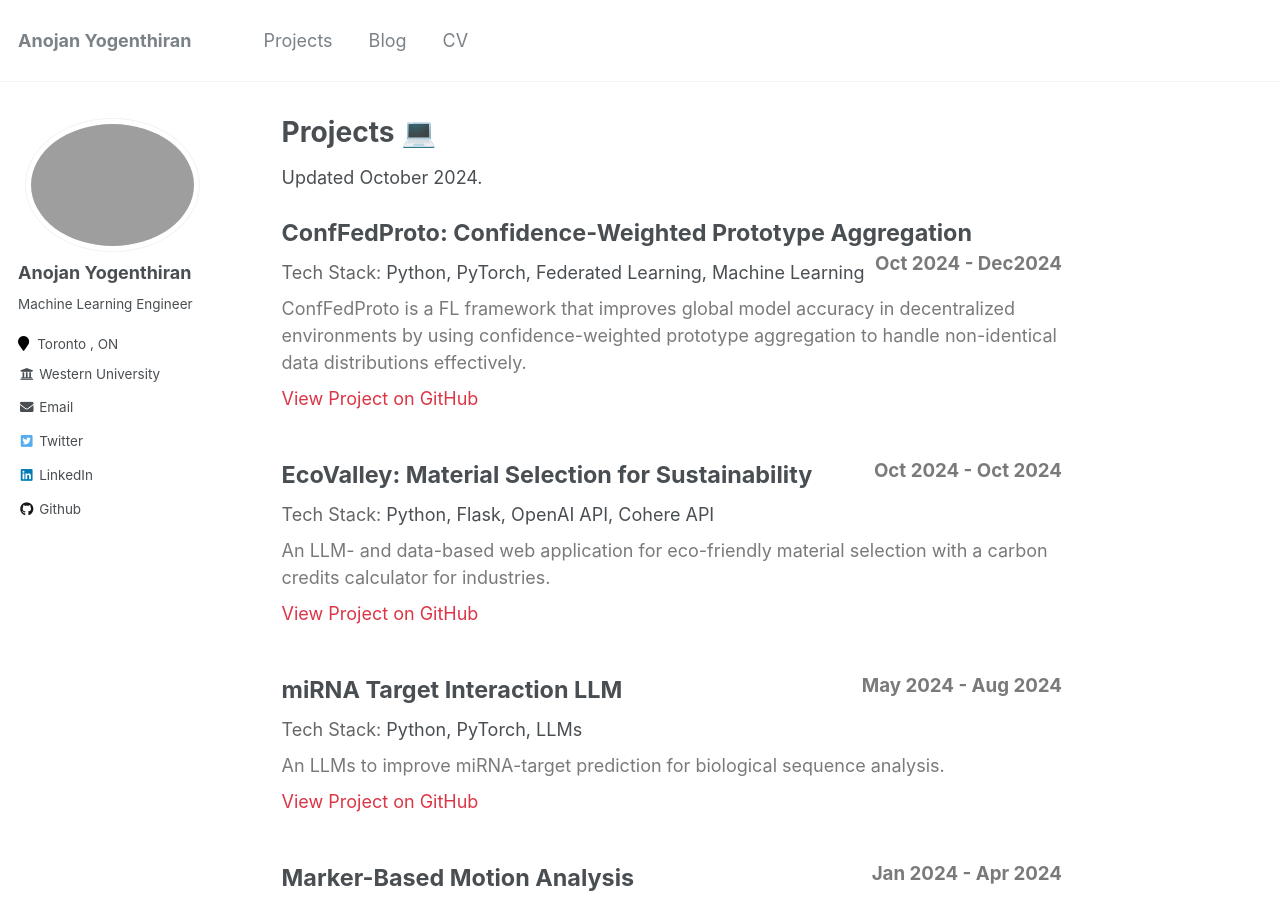
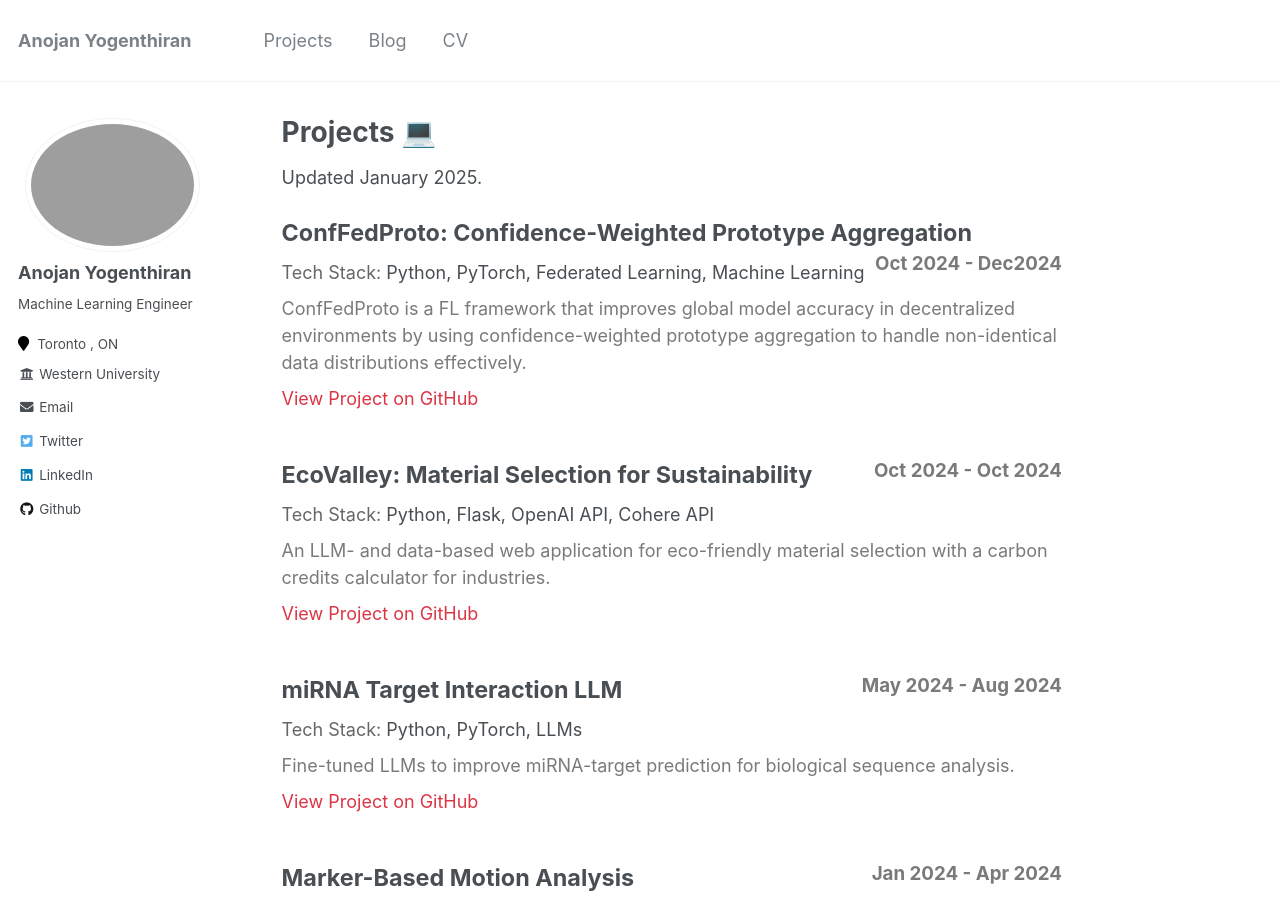
Before and after one commit to ayogenthiran/ayogenthiran.github.io, a Jekyll site: the page built from _pages/projects.md, in a window 1280 px wide and 900 px high. Built offline with Jekyll 4.4.1, drawn with Linux system fonts in a browser that asks for light colours.

Commit message:
Updated more projects

```diff
--- a/_pages/projects.md
+++ b/_pages/projects.md
@@ -6,7 +6,7 @@ author_profile: true
 ---
 {% include base_path %}
 
-Updated October 2024.
+Updated January 2025.
 
 
 <!-- ConFedProto Project -->
@@ -55,7 +55,7 @@ Updated October 2024.
       <span>Tech Stack:</span> Python, PyTorch, LLMs
     </div>
     <div class="project-description">
-      An LLMs to improve miRNA-target prediction for biological sequence analysis.
+      Fine-tuned LLMs to improve miRNA-target prediction for biological sequence analysis.
     </div>
     <div class="project-link">
       <a href="https://github.com/ayogenthiran/miRNA-Target-LLM">View Project on GitHub</a>
```
